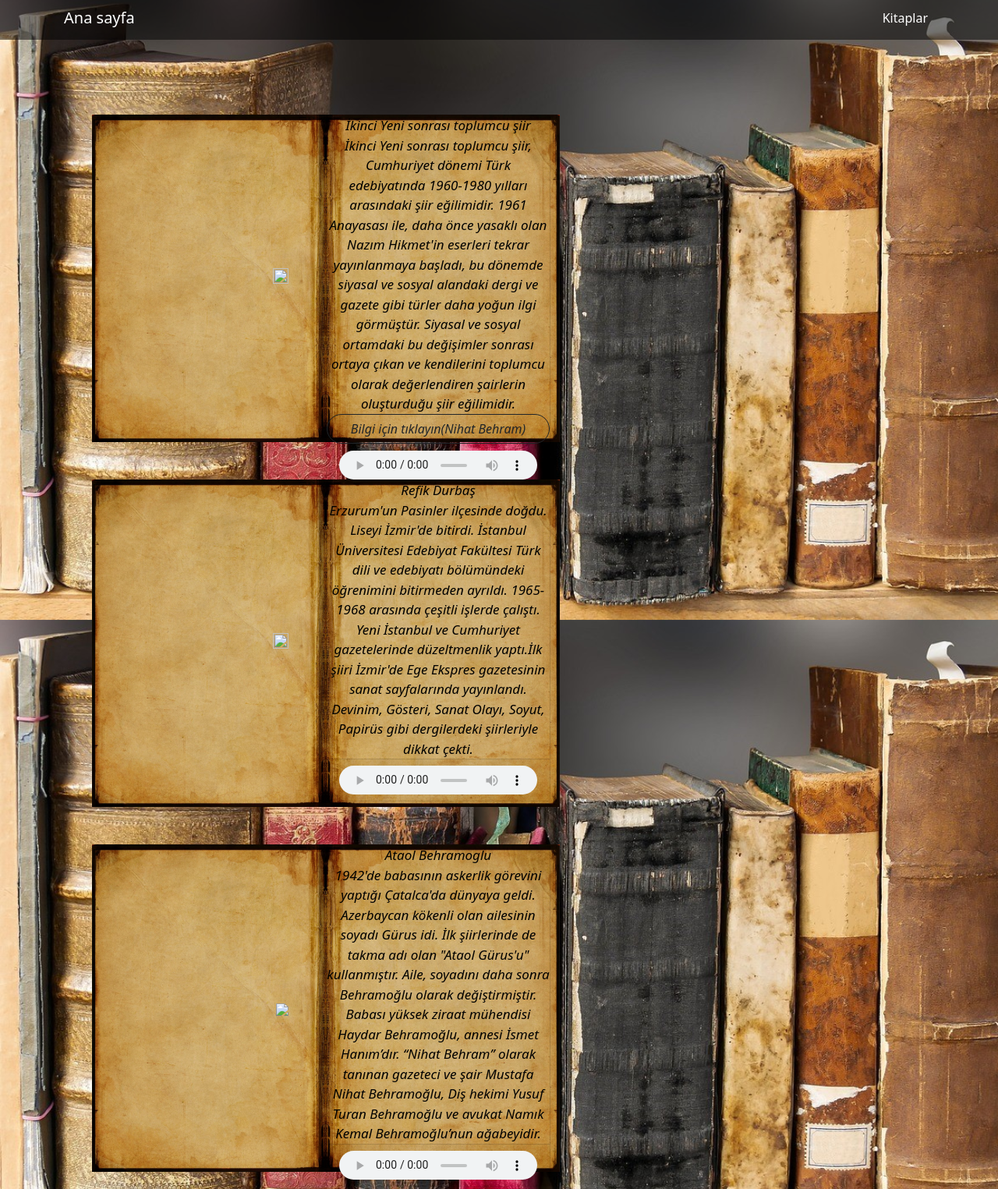
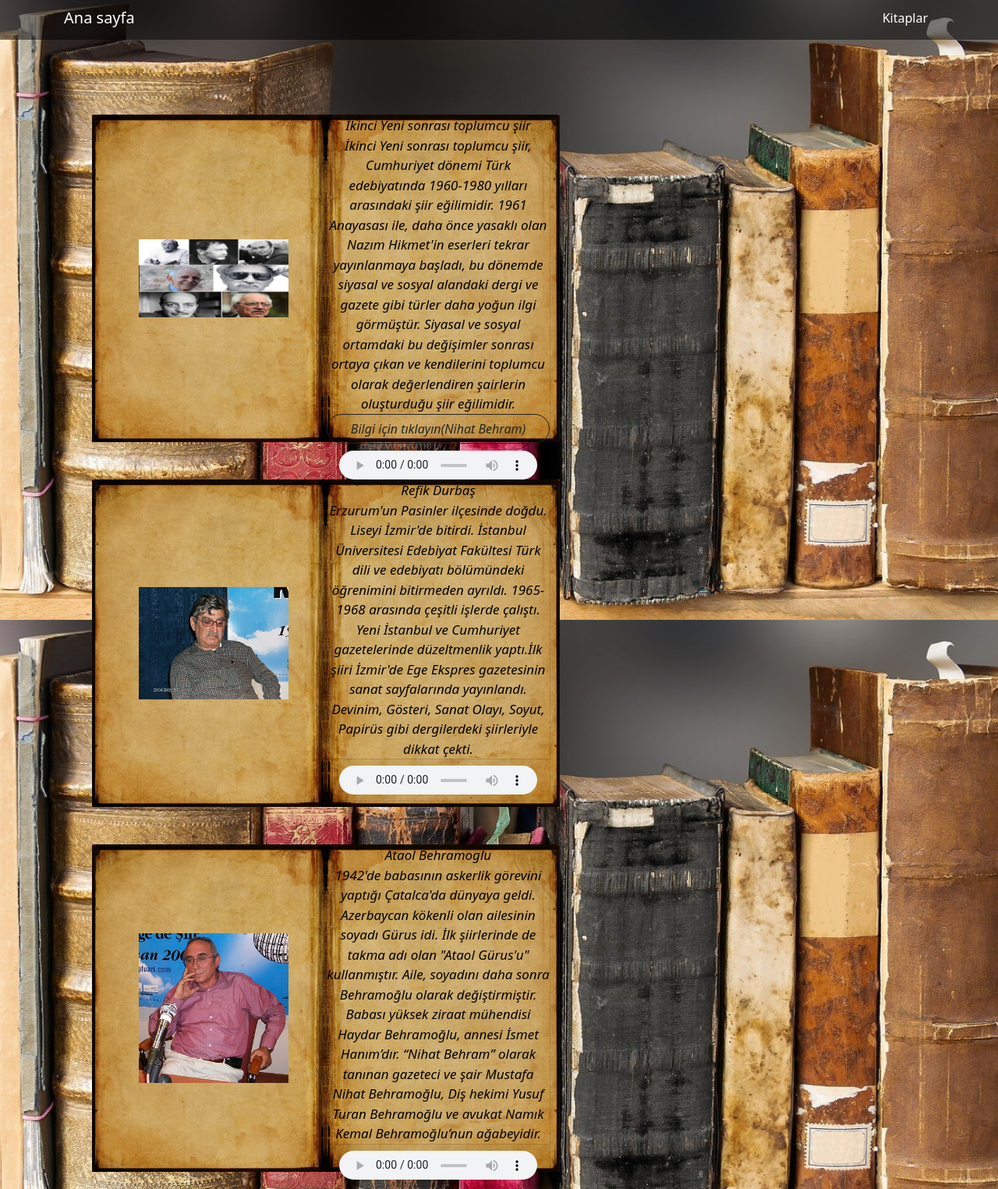
Before and after one commit to MunzurCan/edebiyat-proje, a plain HTML site: page İkinciYeniSonrasıToplumcuSiir.html in a window 1280 px wide. Shown: the part 5-1530 px from the top of the page at 78% size. Drawn offline with nearby package versions, Linux system fonts and the light colour scheme.

Commit message:
Update İkinciYeniSonrasıToplumcuSiir.html

```diff
--- a/İkinciYeniSonrasıToplumcuSiir.html
+++ b/İkinciYeniSonrasıToplumcuSiir.html
@@ -36,7 +36,7 @@
             <div class="AçıkKitap col-4 ms-5 mt-5">
 
                 <a href="https://tr.wikipedia.org/wiki/%C4%B0kinci_Yeni_sonras%C4%B1_toplumcu_%C5%9Fiir">
-                    <img src="..ikinciYeniAkimiSairleri.jpg" class=" w-100 h-100 ps-5" />
+                    <img src="ikinciYeniAkimiSairleri.jpg" class=" w-100 h-100 ps-5" />
                 </a>
                 <span class="col-1"></span>
                 <p class="col-6 text-center card bg-transparent mt-auto">
@@ -50,7 +50,7 @@
                     <a href="https://tr.wikipedia.org/wiki/Nihat_Behram" class="rounded-pill bg-transparent btn btn-outline-dark">Bilgi için tıklayın(Nihat Behram)</a>
 
                     <audio controls="controls" class="w-100 mt-0 card-footer">
-                        <source src="..NihatBehramHaykırAcınıEyHalk.mp3" type="audio/mpeg" />
+                        <source src="NihatBehramHaykırAcınıEyHalk.mp3" type="audio/mpeg" />
                     </audio>
                 </p>
             </div>
@@ -59,7 +59,7 @@
             <div class="AçıkKitap col-4 ms-5 mt-5">
 
                 <a href="https://tr.wikipedia.org/wiki/Refik_Durba%C5%9F">
-                    <img src="..RefikDurbas.jpg" class=" w-100 h-75 ps-5" />
+                    <img src="RefikDurbas.jpg" class=" w-100 h-75 ps-5" />
                 </a>
                 <span class="col-1"></span>
                 <p class="col-6 text-center card bg-transparent mt-auto">
@@ -78,7 +78,7 @@
             <!-- 3. Kart -->
             <div class="AçıkKitap col-4 ms-5 mt-5">
                 <a href="https://tr.wikipedia.org/wiki/Ataol_Behramo%C4%9Flu">
-                    <img src="..AtaolBehramoglu.jpg" class=" w-100 ps-5" />
+                    <img src="AtaolBehramoglu.jpg" class=" w-100 ps-5" />
                 </a>
                 <span class="col-1"></span>
                 <p class="col-6 text-center card bg-transparent mt-auto">
@@ -99,7 +99,7 @@
             <div class="AçıkKitap col-4 ms-5 mt-5">
 
                 <a href="https://tr.wikipedia.org/wiki/S%C3%BCreyya_Berfe">
-                    <img src="..SüreyyaBerfe.jpg" class=" w-100 h-75 ps-5" />
+                    <img src="SüreyyaBerfe.jpg" class=" w-100 h-75 ps-5" />
                 </a>
                 <span class="col-1"></span>
                 <p class="col-6 text-center card bg-transparent mt-auto">
```
